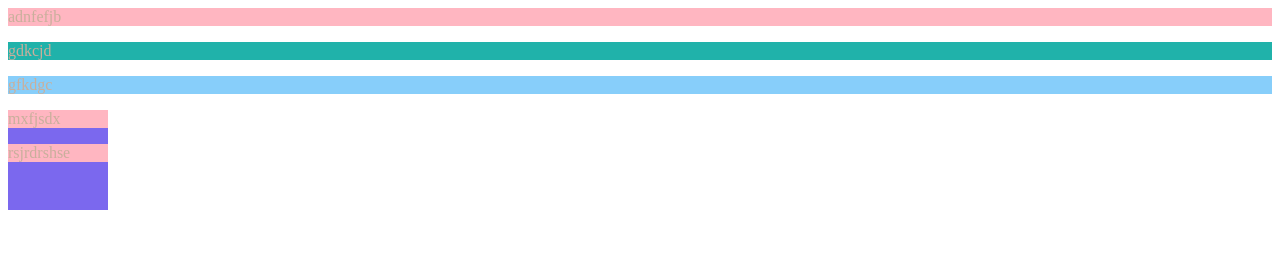
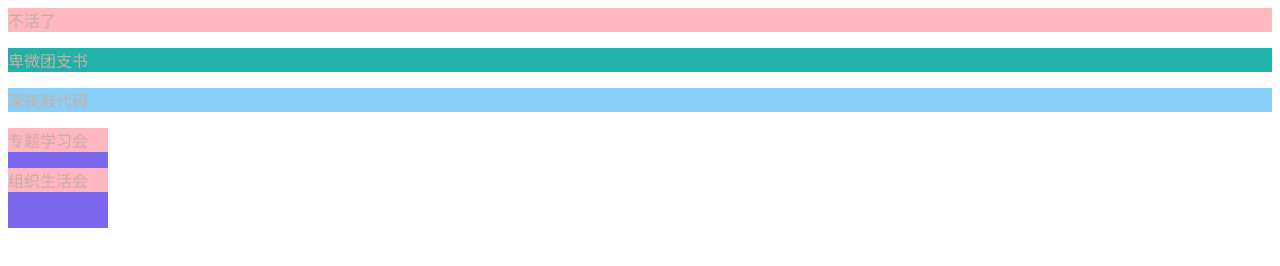
Before and after one commit to xyyyyyi/xyyyyyi.github.io, a plain HTML site: page index.html in a window 1280 px wide. Drawn offline with Linux system fonts and the light colour scheme.

Commit message:
Update index.html

```diff
--- a/index.html
+++ b/index.html
@@ -12,13 +12,13 @@
             <style>
 
             </style>
-            <p>adnfefjb</p>
-            <p id="test">gdkcjd</p>
-            <p class="test">gfkdgc</p>
+            <p>不活了</p>
+            <p id="test">卑微团支书</p>
+            <p class="test">深夜敲代码</p>
 
             <div id="textdiv">
-                <p>mxfjsdx</p>
-                <p>rsjrdrshse</p>
+                <p>专题学习会</p>
+                <p>组织生活会</p>
             </div>
         </body>
 </html>
```
